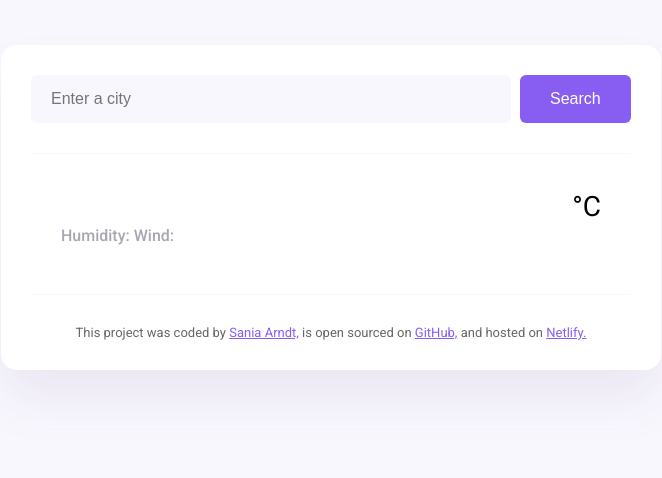
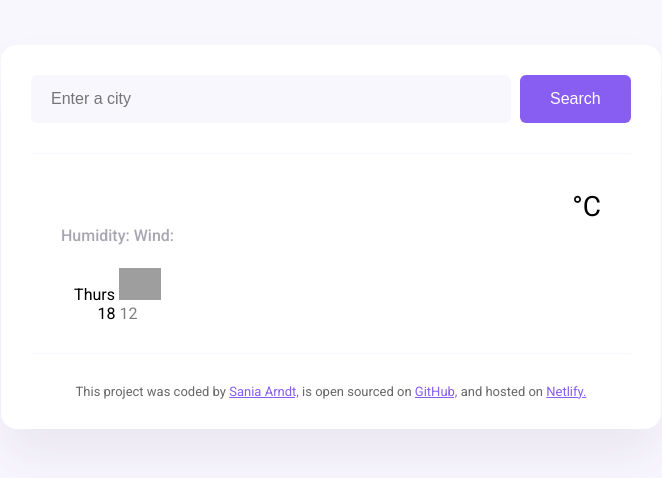
Before and after one commit to saniaarndt/weather-forecast-app, a plain HTML site: page index.html in a window 1280 px wide. Shown: the whole page, without its empty margins (309-971 px from the left). Drawn offline with nearby package versions, Linux system fonts and the light colour scheme; no server answers; grey boxes are pictures that could not be loaded.

Commit message:
Added weather forecast HTML

```diff
--- a/index.html
+++ b/index.html
@@ -38,6 +38,21 @@
               Humidity: <strong id="humidity"></strong> Wind:
               <strong id="wind-speed"></strong>
             </p>
+            <div class="weather-forecast">
+              <div class="row">
+                <div class="col-2">
+                  <div class="weather-forecast-date"></div>
+                  Thurs
+                  <img
+                    src="http://openweathermap.org/img/wn/50d@2x.png"
+                    width="42"
+                  />
+                  <div class="weather-forecast-temperature"></div>
+                  <span class="weather-forecast-temperature-high">18</span>
+                  <span class="weather-forecast-temperature-low">12</span>
+                </div>
+              </div>
+            </div>
           </div>
           <div class="weather-app-temperature-container">
             <div id="icon"></div>
--- a/src/style.css
+++ b/src/style.css
@@ -88,6 +88,25 @@ main {
   font-size: 28px;
 }
 
+.weather-forecast {
+  margin-top: 20px;
+  text-align: center;
+}
+
+.weather-forecast-date {
+  font-size: 16px;
+  color: #000;
+  opacity: 0.5;
+}
+
+.weather-forecast-temperature {
+  font-size: 13px;
+}
+
+.weather-forecast-temperature-low {
+  opacity: 0.5;
+}
+
 footer {
   border-top: 1px solid #f9f7fe;
   padding: 30px 0 0 0;
```
